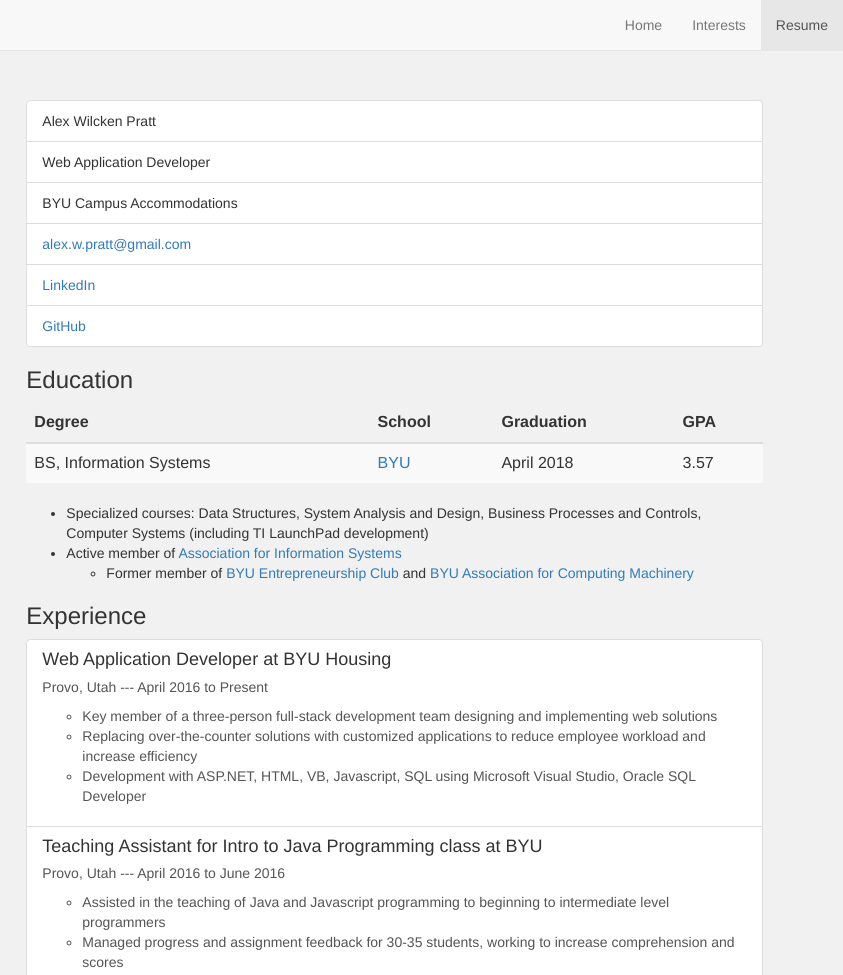
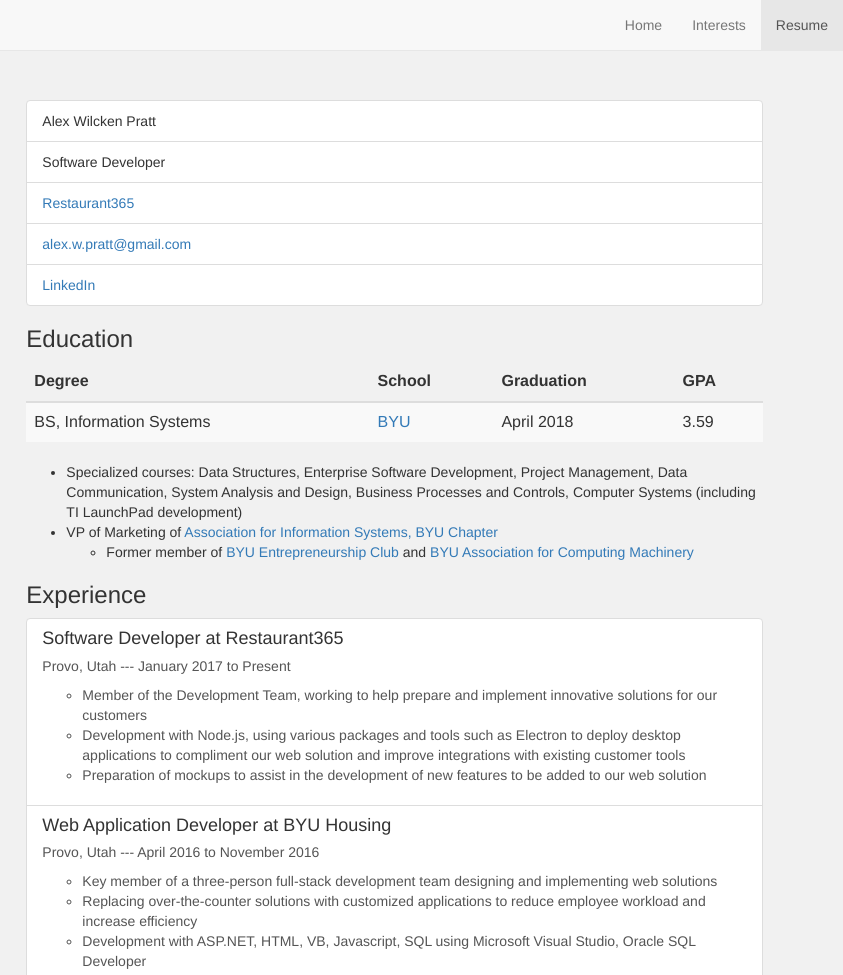
Before and after one commit to alexwpratt/old-personal-site, a plain HTML site: page resume.html in a window 1280 px wide. Shown: the top 975 px of the page, 437-1280 px from the left. Drawn offline with nearby package versions, Linux system fonts and the light colour scheme.

Commit message:
updated resume

```diff
--- a/resume.html
+++ b/resume.html
@@ -43,11 +43,10 @@
                     <div class="col-sm-8">
                         <ul class="list-group">
                             <li class="list-group-item "> Alex Wilcken Pratt</li>
-                            <li class="list-group-item "> Web Application Developer</li>
-                            <li class="list-group-item "> BYU Campus Accommodations </li>
+                            <li class="list-group-item "> Software Developer</li>
+                            <li class="list-group-item "><a href="http://restaurant365software.com"> Restaurant365 </a> </li>
                             <li class="list-group-item "><a href="mailto:alex.w.pratt@gmail.com?" target="_top "> alex.w.pratt@gmail.com </a> </li>
                             <li class="list-group-item "><a href="https://www.linkedin.com/in/alexwilckenpratt"> LinkedIn</a></li>
-                            <li class="list-group-item "><a href="https://github.com/awpratt">GitHub</a></li>
                         </ul>
                         <div class="bs-callout bs-callout-danger ">
                             <h3>Education</h3>
@@ -65,7 +64,7 @@
                                         <td>BS, Information Systems</td>
                                         <td><a href="https://byu.edu ">BYU</a></td>
                                         <td>April 2018</td>
-                                        <td> 3.57 </td>
+                                        <td> 3.59 </td>
                                     </tr>
                                 </tbody>
 
@@ -73,10 +72,10 @@
                             <p class="list-group-item-text ">
                                 <ul>
                                     <li>
-                                        Specialized courses: Data Structures, System Analysis and Design, Business Processes and Controls, Computer Systems (including TI LaunchPad development)
+                                        Specialized courses: Data Structures, Enterprise Software Development, Project Management, Data Communication, System Analysis and Design, Business Processes and Controls, Computer Systems (including TI LaunchPad development)
                                     </li>
                                     <li>
-                                        Active member of <a href="https://ais.byu.edu ">Association for Information Systems</a>
+                                        VP of Marketing of <a href="https://ais.byu.edu ">Association for Information Systems, BYU Chapter</a>
                                         <ul>
                                             <li>
                                                 Former member of <a href="https://eclub.byu.edu ">BYU Entrepreneurship Club</a> and <a href="https://acm.byu.edu ">BYU Association for Computing Machinery</a>
@@ -89,9 +88,26 @@
                         <div class="bs-callout bs-callout-danger ">
                             <h3>Experience</h3>
                             <ul class="list-group ">
+                                <a class="list-group-item inactive-link " href="http://restaurant365software.com">
+                                    <h4 class="list-group-item-heading ">Software Developer at Restaurant365</h4>
+                                    <h5>Provo, Utah --- January 2017 to Present</h5>
+                                    <p class="list-group-item-text ">
+                                        <ul>
+                                            <li>
+                                                Member of the Development Team, working to help prepare and implement innovative solutions for our customers
+                                            </li>
+                                            <li>
+                                                Development with Node.js, using various packages and tools such as Electron to deploy desktop applications to compliment our web solution and improve integrations with existing customer tools
+                                            </li>
+                                            <li>
+                                                Preparation of mockups to assist in the development of new features to be added to our web solution
+                                            </li>
+                                        </ul>
+                                    </p>
+                                </a>
                                 <a class="list-group-item inactive-link " href="http://www.byu.edu/oncampushousing/index.shtml ">
                                     <h4 class="list-group-item-heading ">Web Application Developer at BYU Housing</h4>
-                                    <h5>Provo, Utah --- April 2016 to Present</h5>
+                                    <h5>Provo, Utah --- April 2016 to November 2016</h5>
                                     <p class="list-group-item-text ">
                                         <ul>
                                             <li>
```
